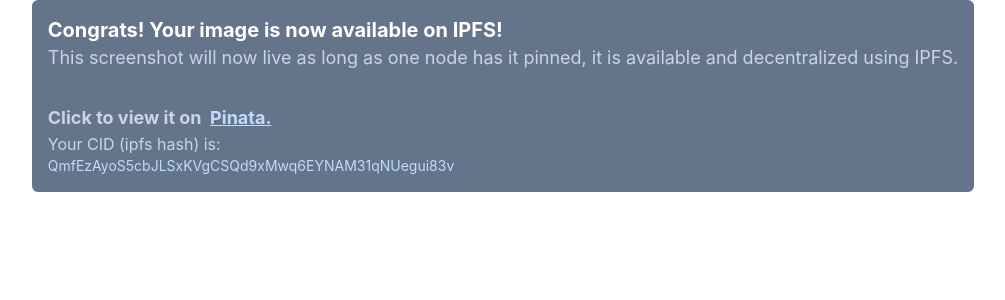
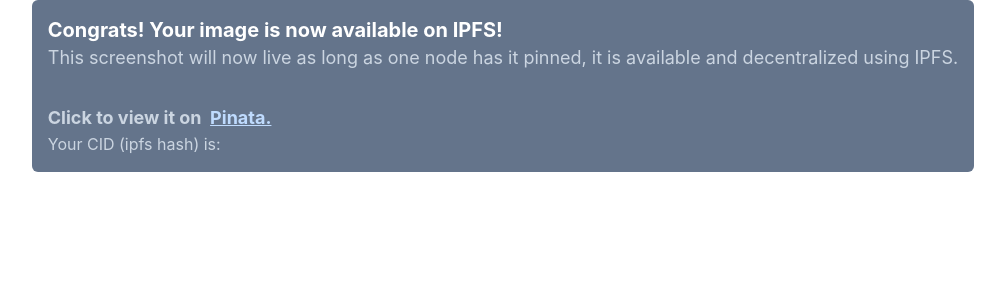
Before and after one commit to aleemrehmtulla/pinyourtweet, a Next.js app: page /uploaded in a window 1280 px wide. Shown: the top 300 px of the page, without its empty margins (153-1158 px from the left). Built offline with nearby package versions, Linux system fonts and the light colour scheme.

Commit message:
fix cid & change ipfs link

```diff
--- a/pages/index.js
+++ b/pages/index.js
@@ -116,7 +116,7 @@
     return Buffer.from(ia);
   }
 
-  const Search = `https://gateway.pinata.cloud/ipfs/${cid}`;
+  const Search = `https://ipfs.io/ipfs/${cid}`;
 
 
   if (status==="loading") {
--- a/pages/uploaded.js
+++ b/pages/uploaded.js
@@ -40,7 +40,7 @@
           </p>
           <p className="text-slate-300">
             Your CID (ipfs hash) is:
-            <p className="text-blue-200 text-sm  break-all w-fit">QmfEzAyoS5cbJLSxKVgCSQd9xMwq6EYNAM31qNUegui83v</p>
+            <p className="text-blue-200 text-sm  break-all w-fit">{props.cid}</p>
           </p>
         </div>
 
```
